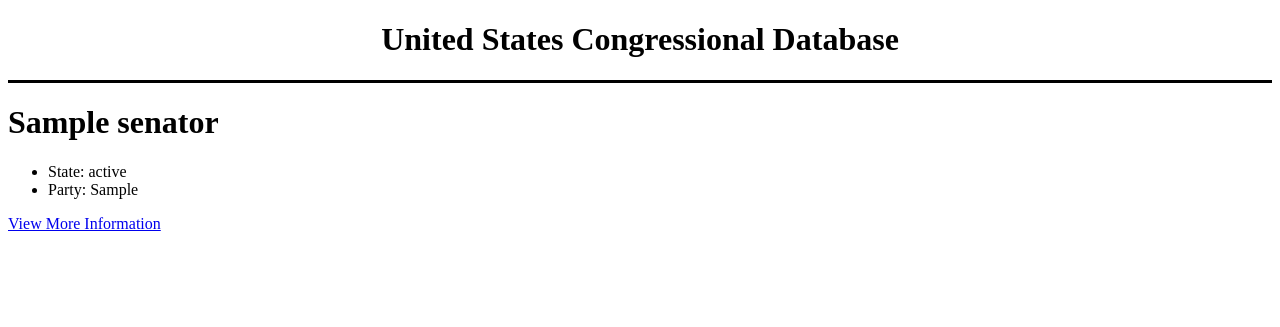
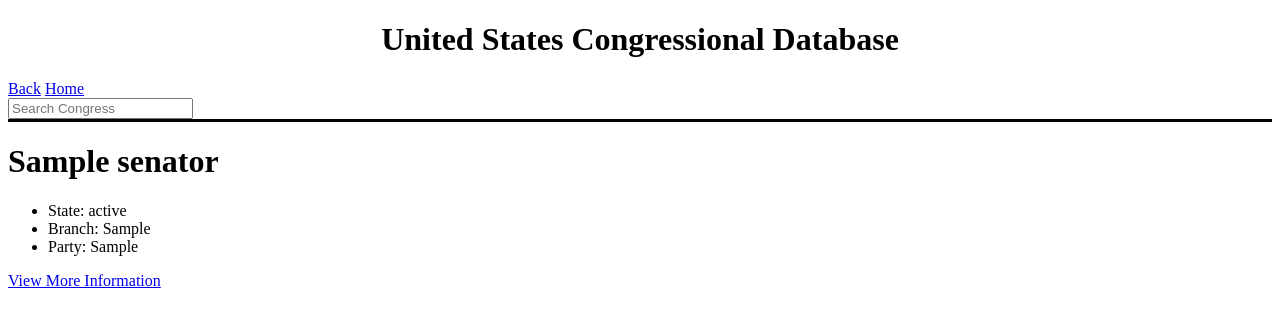
Before and after one commit to CBaier33/CongressionalDatabase, a Django app: a page that uses congressman_site/congress/templates/indiv.html in a window 1280 px wide. Shown: the top 327 px of the page. Run offline with Django 5.2, Linux system fonts and the light colour scheme; tables that the repository leaves empty hold one stand-in row (values such as "Sample post").

Commit message:
final edits

```diff
--- a/congressman_site/congress/static/styles.css
+++ b/congressman_site/congress/static/styles.css
@@ -1,4 +1,7 @@
 .top {
-    text-align: center;
     border-bottom-style: solid;
 }
+
+#header {
+    text-align: center;
+}
--- a/congressman_site/congress/templates/indiv.html
+++ b/congressman_site/congress/templates/indiv.html
@@ -9,6 +9,7 @@
 <div>
     <ul>
         <li>State: {{indiv.state}}</li>
+        <li>Branch: {{indiv.branch}}</li>
         <li>Party: {{indiv.party}}</li>
         {% if indiv.branch == "Senate" %}
             <li>Rank: {{indiv.rank}}</li>
--- a/congressman_site/congress/templates/layout.html
+++ b/congressman_site/congress/templates/layout.html
@@ -10,7 +10,16 @@
 
     <body>
         <div class="top">
-            <h1>United States Congressional Database</h1>
+            <h1 id="header">United States Congressional Database</h1>
+
+            <a href="javascript:history.go(-1)">Back</a>
+            <a href="{% url 'index' %}">Home</a>
+
+            <form action="{% url 'search' %}" method="post">
+                {% csrf_token %}
+                <input type="text" name="search" placeholder="Search Congress">
+            </form>
+
         </div>
         <div>
             {% block body %}
--- a/congressman_site/congress/urls.py
+++ b/congressman_site/congress/urls.py
@@ -3,9 +3,11 @@ from . import views
 
 urlpatterns = [
     path("", views.index, name="index"),
+    path("search", views.search, name="search"),
     path("<state_name>", views.state, name="state"),
     path("<state_name>/Senate", views.senate, name="senate"),
     path("<state_name>/House", views.house, name="house"),
     path("Senate/<name>", views.senator, name="senator"),
-    path("House/<name>", views.representative, name="representative")
+    path("House/<name>", views.representative, name="representative"),
+
 ]
--- a/congressman_site/congress/views.py
+++ b/congressman_site/congress/views.py
@@ -1,13 +1,12 @@
-from django.shortcuts import render
-from . import util
-from . import models
 import re
+from django.shortcuts import render, redirect
+from django.http import HttpResponse
+from . import util, models
 
 # Create your views here.
 
 def index(request):
-    state = util.State()
-    state_list = state.list
+    state_list = util.list_states()
     return render(request, 'index.html', {
         "states": state_list
         })
@@ -50,3 +49,24 @@ def representative(request, name):
         "indiv": representative,
         "link": link
         })
+
+def search(request):
+   q = None
+
+   senators = models.Senators.objects.all()
+   senate_names = list(senator.name for senator in senators)
+
+   reps = models.Senators.objects.all()
+   rep_names = list(rep.name for rep in reps)
+
+   if request.method == "POST":
+        res = request.POST
+        q = res['search']
+
+   if q in senate_names:
+       return redirect("senator", name=q)
+
+   elif q in rep_names:
+       return redirect("representative", name=q)
+
+   return HttpResponse("No Results Found.")
--- a/notes.txt
+++ b/notes.txt
@@ -1,3 +1,4 @@
+sudo service postgresql start
 sudo -u postgres psql congressman
 
 congressman=# \dt
@@ -158,9 +159,6 @@ congressman-# where party = 'Republican' and state = 'CA';
 '''Natural Join'''
 
 # Urls for senators in Colorado
-congressman=# select *
-congressman-# from representatives, urls
-congressman-# where ^C
 congressman=# select name, url
 congressman-# from senators, urls
 congressman-# where senators.id = urls.id and senators.state = 'CO';
```
Also changed, not shown: congressman_site/congress/util.py (+3 -5 lines).
